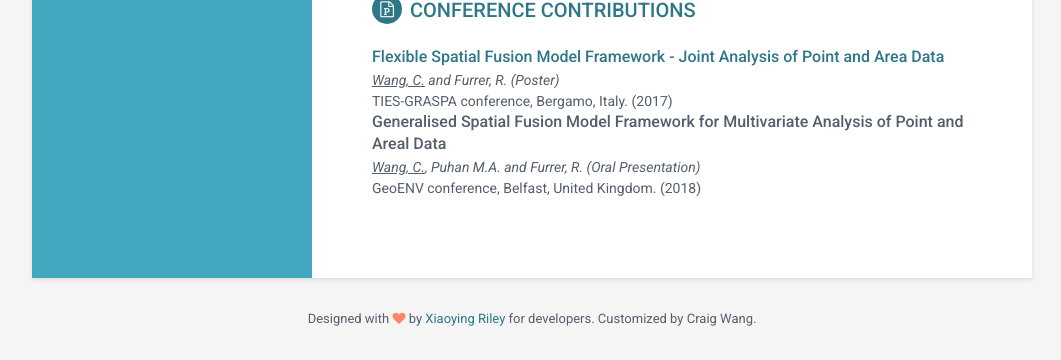
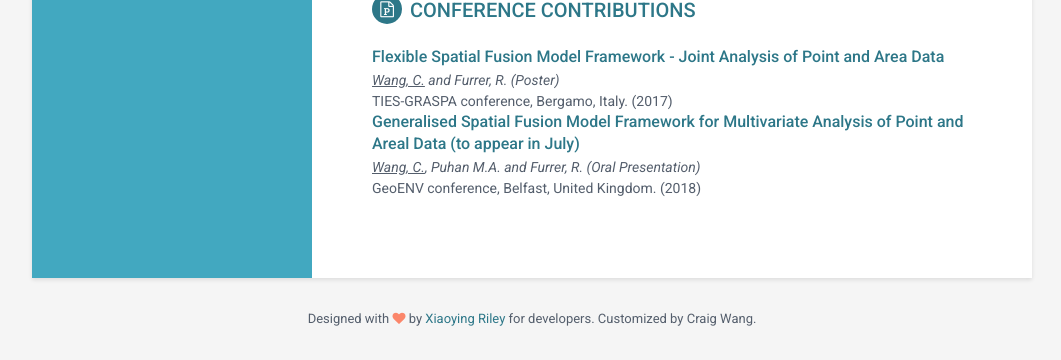
Before and after one commit to CraigWangStat/CraigWangStat.github.io, a Jekyll site: the page built from index.html, in a window 1280 px wide and 900 px high, scrolled down 1051 px, cut to the strip 540-900 px from the top of the window. Shown: the whole strip, without its empty margins (108-1169 px from the left). Built offline with Jekyll 4.4.1, drawn with Linux system fonts in a browser that asks for light colours.

Commit message:
geoenv link

```diff
--- a/_data/conferences.yml
+++ b/_data/conferences.yml
@@ -4,6 +4,6 @@ publications:
     authors: <u>Wang, C.</u> and Furrer, R. (Poster)
     conference: TIES-GRASPA conference, Bergamo, Italy. (2017)
   - paper:
-    title: Generalised Spatial Fusion Model Framework for Multivariate Analysis of Point and Areal Data
+    title: <a href="https://github.com/CraigWangUZH/Portfolio/blob/master/18_wang_geoenv.pdf" target="_blank">Generalised Spatial Fusion Model Framework for Multivariate Analysis of Point and Areal Data (to appear in July)</a>
     authors: <u>Wang, C.</u>, Puhan M.A. and Furrer, R. (Oral Presentation)
     conference: GeoENV conference, Belfast, United Kingdom. (2018)
```
